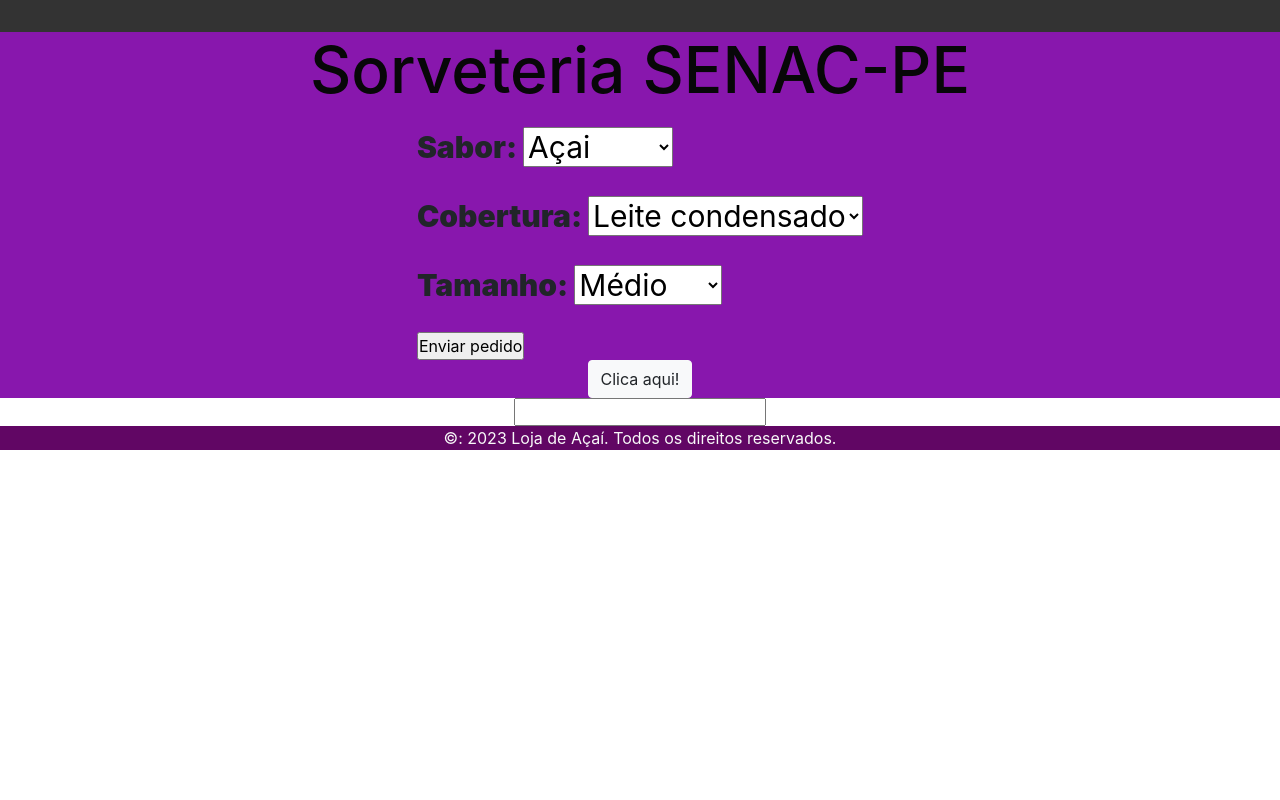
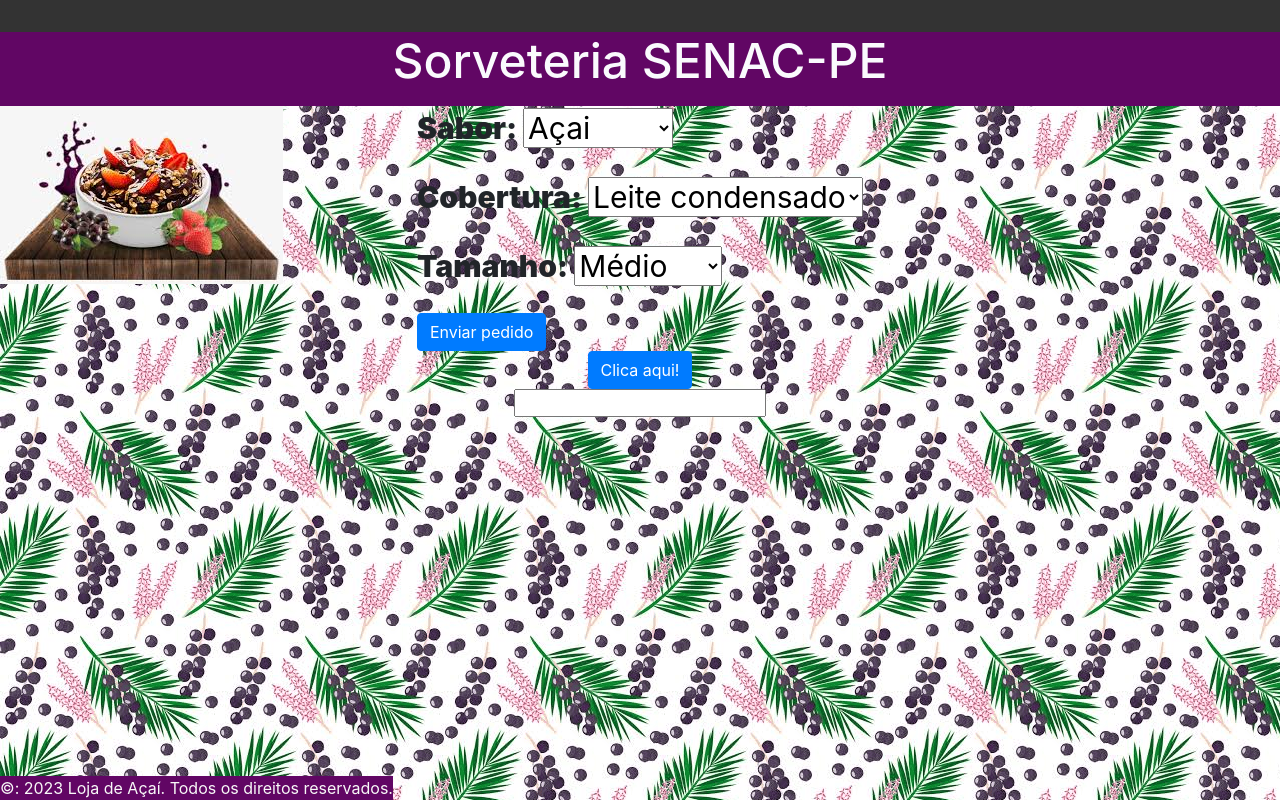
Before and after one commit to Flp2392/Sistema_Djang_Front-End, a Django app: page / in a window 1280 px wide. Run offline with Django 4.2, Linux system fonts and the light colour scheme; some libraries are stand-ins or nearby versions.

Commit message:
Add files via upload

```diff
--- a/main/static/css/styles.css
+++ b/main/static/css/styles.css
@@ -93,17 +93,18 @@
 
 
 .titulo {
-    font-size: 4.0rem; /* Tamanho da fonte */
-    color: #070708; /* Cor do texto */
+    font-size: 3.0rem; /* Tamanho da fonte */
+    color: #fafafd; /* Cor do texto */
     margin-bottom: 1rem; /* Espaçamento na parte inferior do h1 */
     /* Você pode adicionar mais estilos aqui, como font-family, texto em negrito, etc. */
 }
 
-.cordefundo {
-    background-color: rgb(136, 23, 173);
+.cordetitulo {
+    background-color: rgb(97, 6, 100);
 
 
 }
+
 
 .tamanhofonte {
     font-size: 30px;
@@ -111,7 +112,20 @@
 }
 
 footer {
+    position: fixed;
+    bottom: 0;
+    left: 50;
     text-align: center;
     background-color: rgb(97, 6, 100);
     color:#f8f8f8
+
 }
+
+.imagemdefundo {
+    background-image: url("{% static 'img/fundo.png' %}");
+    background-size: cover;
+    background-repeat: no-repeat;
+    background-position: center;
+    /* Você também pode definir a altura da div para garantir que a imagem de fundo cubra toda a página */
+    height: 100vh;
+}
--- a/main/templates/base.html
+++ b/main/templates/base.html
@@ -1,7 +1,6 @@
 <!DOCTYPE html>
 {% load static %}
 <html lang="en">
-    <div class="cordefundo">
 <header>
     <link rel="stylesheet" href="{% static 'css/styles.css' %}">
         <script src="https://code.jquery.com/jquery-3.2.1.slim.min.js" integrity="sha384-KJ3o2DKtIkvYIK3UENzmM7KCkRr/rE9/Qpg6aAZGJwFDMVNA/GpGFF93hXpG5KkN" crossorigin="anonymous"></script>
--- a/main/templates/main/index.html
+++ b/main/templates/main/index.html
@@ -1,37 +1,51 @@
 {% extends 'base.html' %}
 
 {% block content %}
+{% load static %}
 
-<div class="cordefundo">
+<style>
+    body {
+        background-image: url("{% static 'img/fundo.png' %}");
 
-<body>
-    <div class= "d-flex justify-content-center">
-    <h1 class='titulo'>Sorveteria SENAC-PE</h1>
-    </div>
-    <div class= "d-flex justify-content-center">
-           <form method="post">
-        {% csrf_token %}
-    <div class="tamanhofonte">
+    }
+</style>
+<div class="cordetitulo">
+
+        <div class="d-flex justify-content-center">
+            <h1 class='titulo'>Sorveteria SENAC-PE</h1>
+        </div>
+</div>
+
+        <div class="position-absolute bottom-0 start-0">
+
+            <img src="{% static 'img/a2.png' %}" >
+        </div>
+
+        <div class="d-flex justify-content-center">
+            <form method="post">
+                {% csrf_token %}
+                <div class="tamanhofonte">
+                    {{ form.as_p }}
+                </div>
+                <input type ="submit" value="Enviar pedido" a class="btn btn-primary" href="\lista" role="botton">
+            </form>
+        </div>
+        <div class="d-flex justify-content-center">
+            <a class="btn btn-primary" href="\lista" role="botton"> Clica aqui!</a>
+        </div>
 
 
-        {{ form.as_p }}
+    <div class="d-flex justify-content-center">
+        <label for="teste" placeholder="teste"></label>
+        <input type="text" name="nome" id="nome">
     </div>
 
-        <input type ="submit" value = "Enviar pedido">
-        </form>
-</div>
-    <div class= "d-flex justify-content-center">
 
-         <a class="btn btn-light" href = "\lista" role="botton"> Clica aqui!</a>
 
-    </div>
-        </div>
-            </div>
-</body>
-    <div class= "d-flex justify-content-center">
-    <label for="teste" placeholder="teste"></label>
-    <input type="text" name="nome" id="nome">
-</div>
-</div>
+
+
+
+
+
 </div>
 {% endblock %}
```
Also changed, not shown: main/static/img/a1.png (added), main/static/img/a2.png (added), main/static/img/fundo.png (added).
